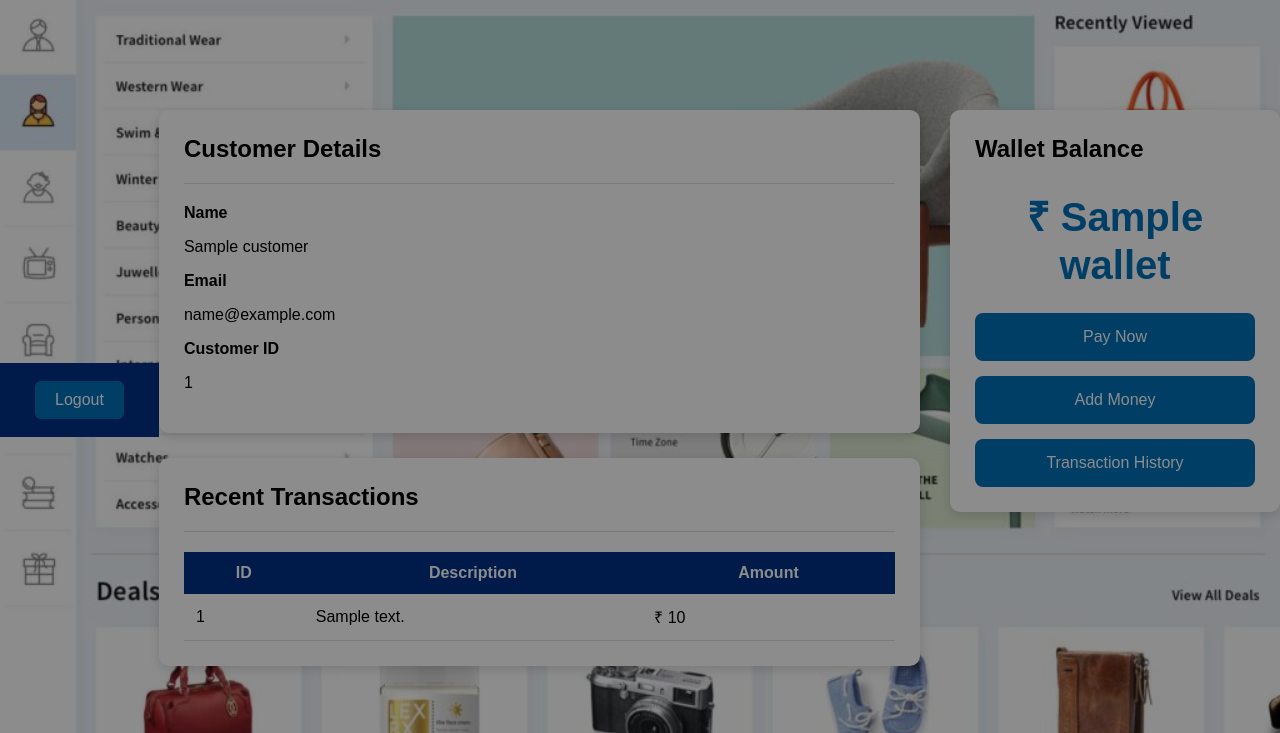
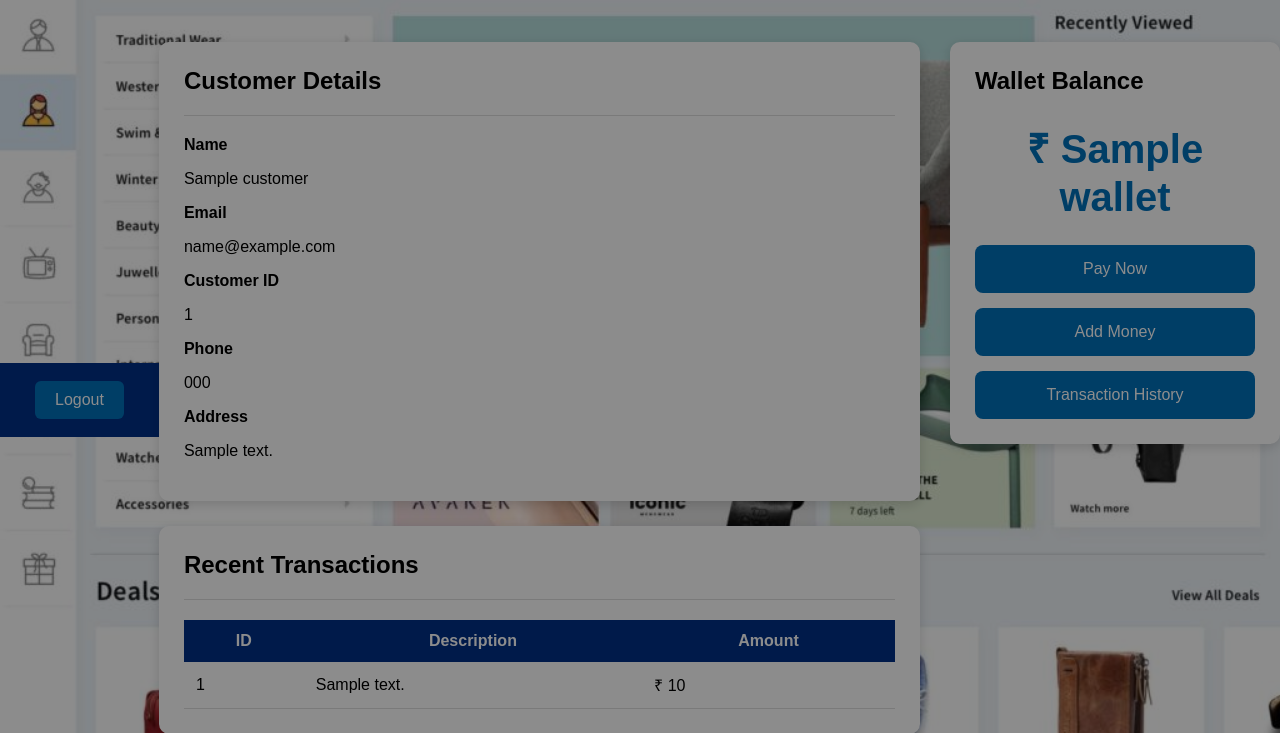
Before and after one commit to Madheswaran/Projects, a Flask app: template devops/paypal-app/frontend-service/templates/dashboard.html in a window 1280 px wide. Shown: the top 733 px of the page. Run offline with Flask 3, Linux system fonts and the light colour scheme; the template is opened without the code that fills it: most values are stand-ins (such as "Sample title", 1, 10 or a date in 2020).

Commit message:
db error

```diff
--- a/devops/paypal-app/frontend-service/templates/dashboard.html
+++ b/devops/paypal-app/frontend-service/templates/dashboard.html
@@ -49,6 +49,12 @@
             <p><strong>Customer ID</strong></p>
 
             <p>{{ customer.id }}</p>
+
+            <p><strong>Phone</strong></p>
+            <p>{{ customer.phone }}</p>
+
+            <p><strong>Address</strong></p>
+            <p>{{ customer.address }}</p>
 
         </div>
 
```
